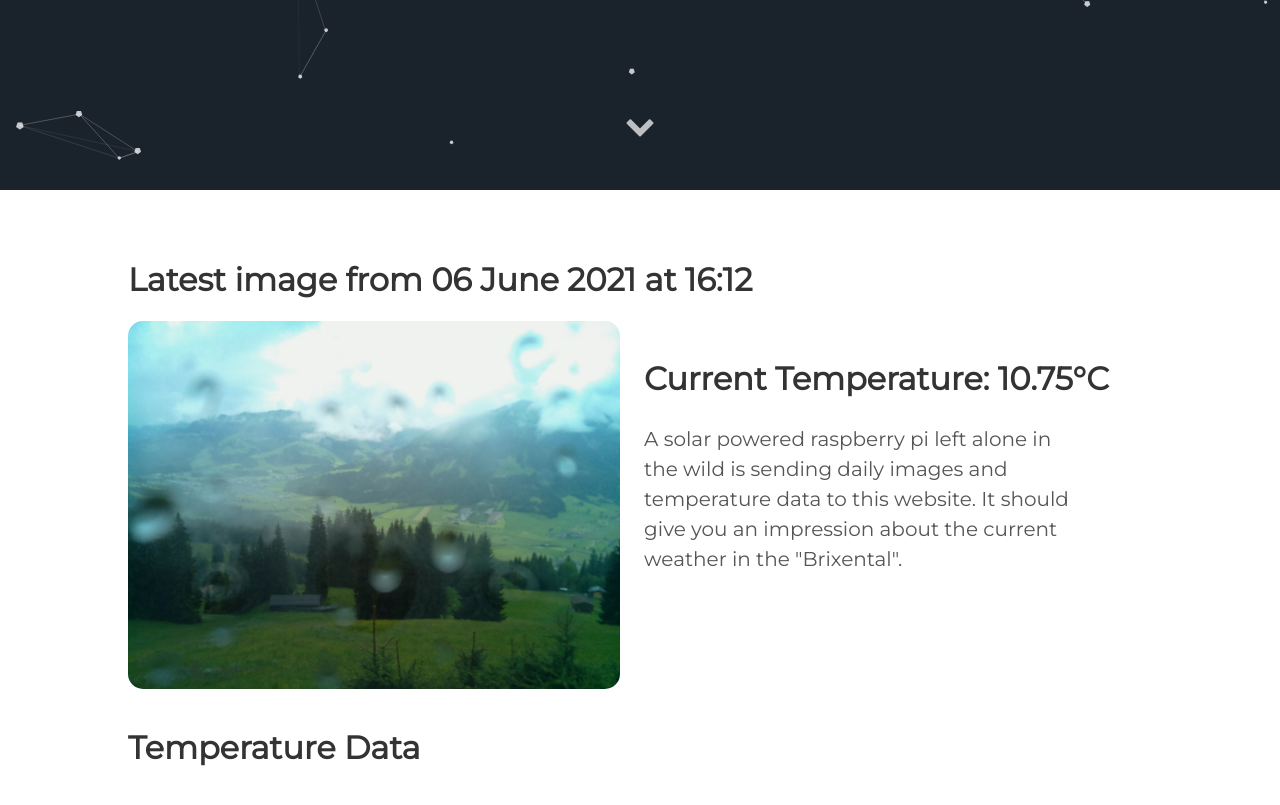
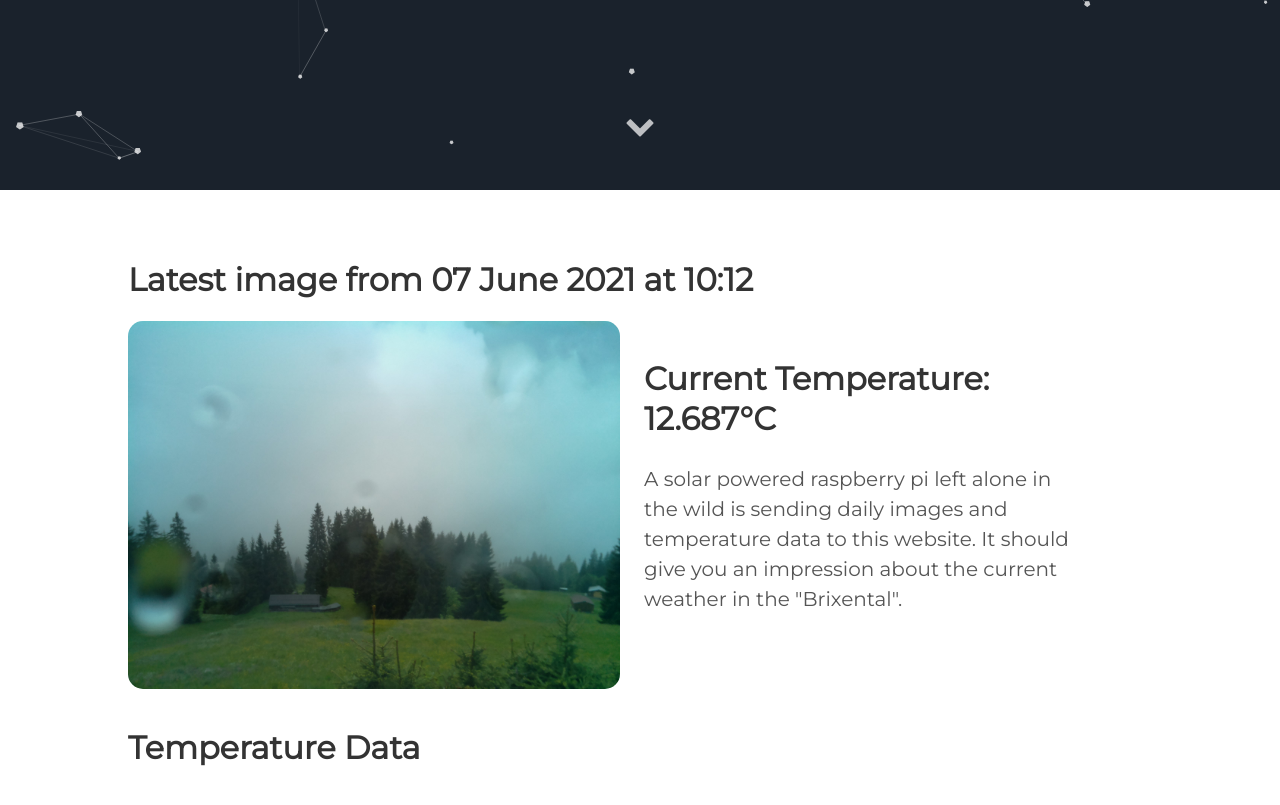
Before and after one commit to vektorious/vektorious.github.io, a Jekyll site: the page built from resources/huette.md, in a window 1280 px wide and 900 px high, scrolled down 710 px. Shown: the top 805 px of the window. Built offline with Jekyll 4.4.1, drawn with Linux system fonts in a browser that asks for light colours.

Commit message:
I'm a bot beep boop

```diff
--- a/resources/huette.md
+++ b/resources/huette.md
@@ -6,13 +6,13 @@ image: '/assets/img/'
 description: 'Live image from the Austrian alps'
 twitter_text: ' '
 ---
-## Latest image from 06 June 2021 at 16:12
+## Latest image from 07 June 2021 at 10:12
 <div class="huette">
   <div class="huette-image">
     <img src="{{ "/assets/img/huette.jpg" | prepend: site.baseurl }}">
   </div>
   <div class="huette-text">
-        <h2>Current Temperature: 10.75°C</h2>
+        <h2>Current Temperature: 12.687°C</h2>
         <p>A solar powered raspberry pi left alone in the wild is sending daily images and temperature data to this website. It should give you an impression about the current weather in the "Brixental".</p>
 
   </div>
```
Also changed, not shown: rpi-script/2021-06-07_101108.txt (renamed from rpi-script/2021-06-06_161105.txt, +6 -5 lines), rpi-script/huette.md (+2 -2 lines), assets/img/huette.jpg, assets/img/temp_plot.png, rpi-script/temp_plot.png, 1 other file.
